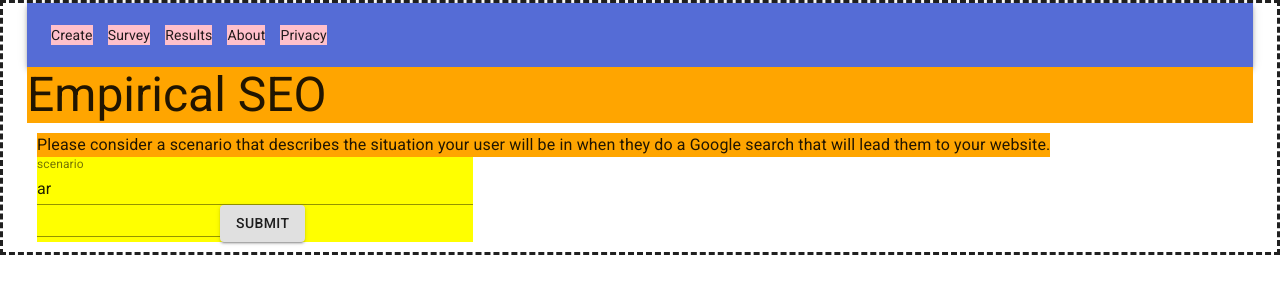
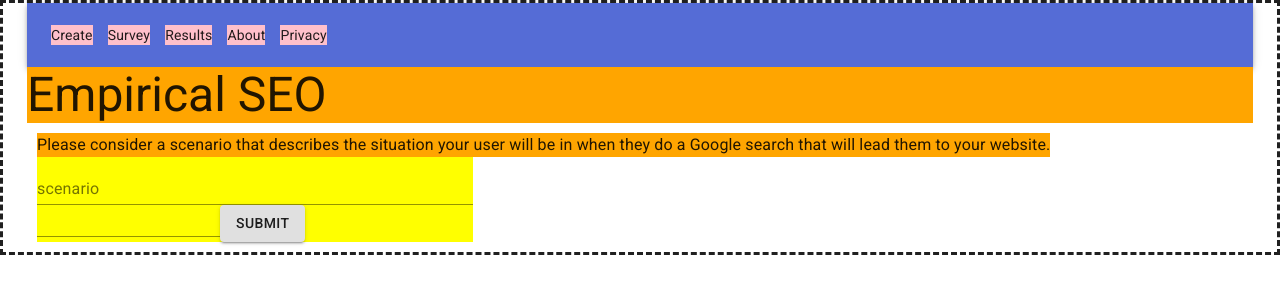
Before and after one commit to noconsulate/empirical-seo, a Next.js app: page /create in a window 1280 px wide. Shown: the top 300 px of the page. Built offline with nearby package versions, Linux system fonts and the light colour scheme.

Commit message:
fixed conditional render and thus textarea problem

```diff
--- a/pages/create.js
+++ b/pages/create.js
@@ -24,7 +24,7 @@
 const Create = props => {
   const [id, setId] = React.useState('')
   const [pageControl, setPageControl] = React.useState(0)
-  const [scenarioText, setScenarioText] = React.useState('ar')
+  const [scenarioText, setScenarioText] = React.useState('')
   const [test, setTest] = React.useState('')
 
 
@@ -37,8 +37,6 @@
 
   const handleSubmitScenario = event => {
     event.preventDefault()
-    console.log('handle submit')
-
     db.collection('scenarios').add({
       scenario: scenarioText,
     })
@@ -46,8 +44,6 @@
         console.log('scenario written to: ', docRef.id)
         setId(docRef.id)
         setPageControl(1)
-        console.log(pageControl)
-
       })
       .catch(error => {
         console.error('error adding document: ', error.message)
```
